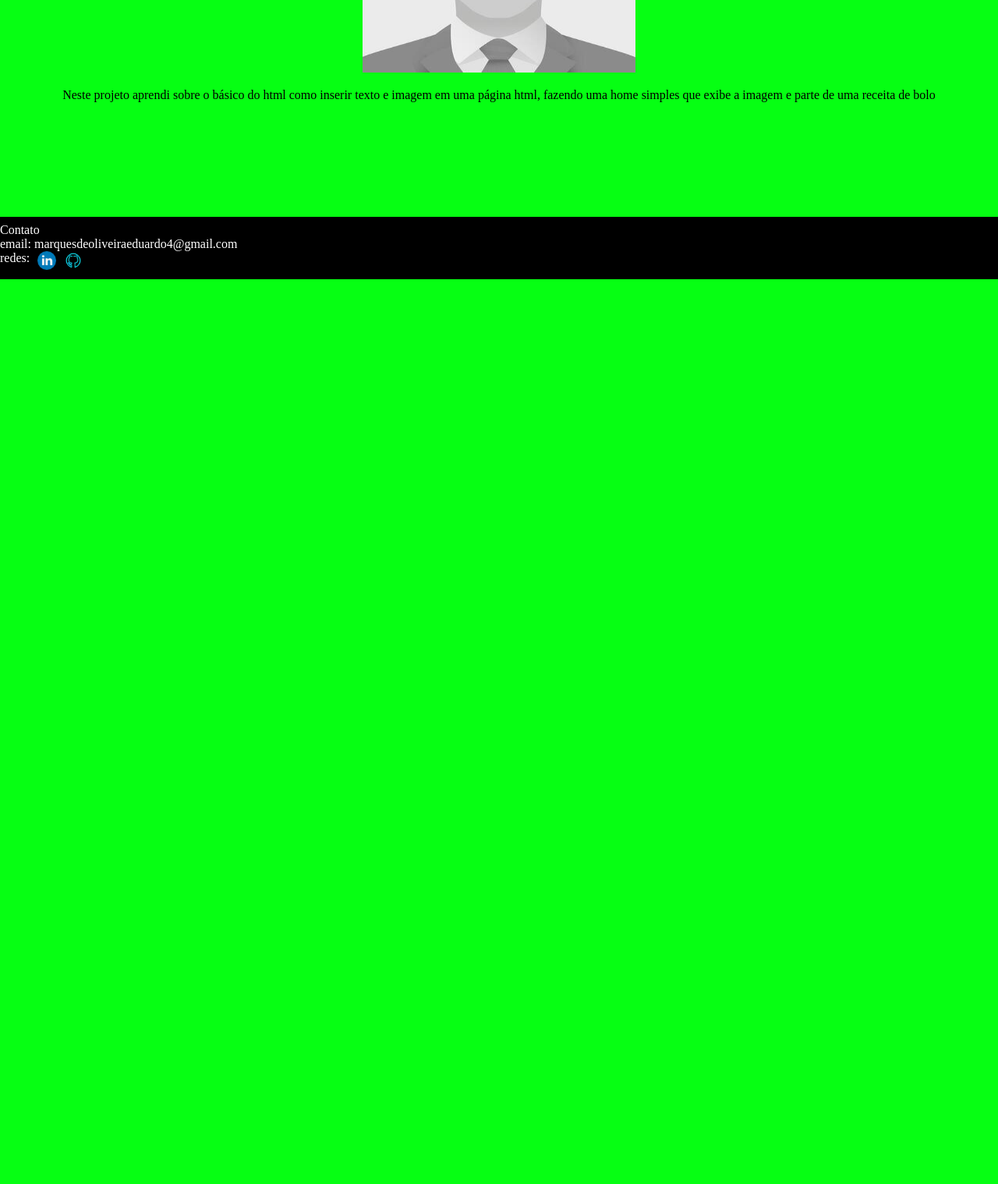
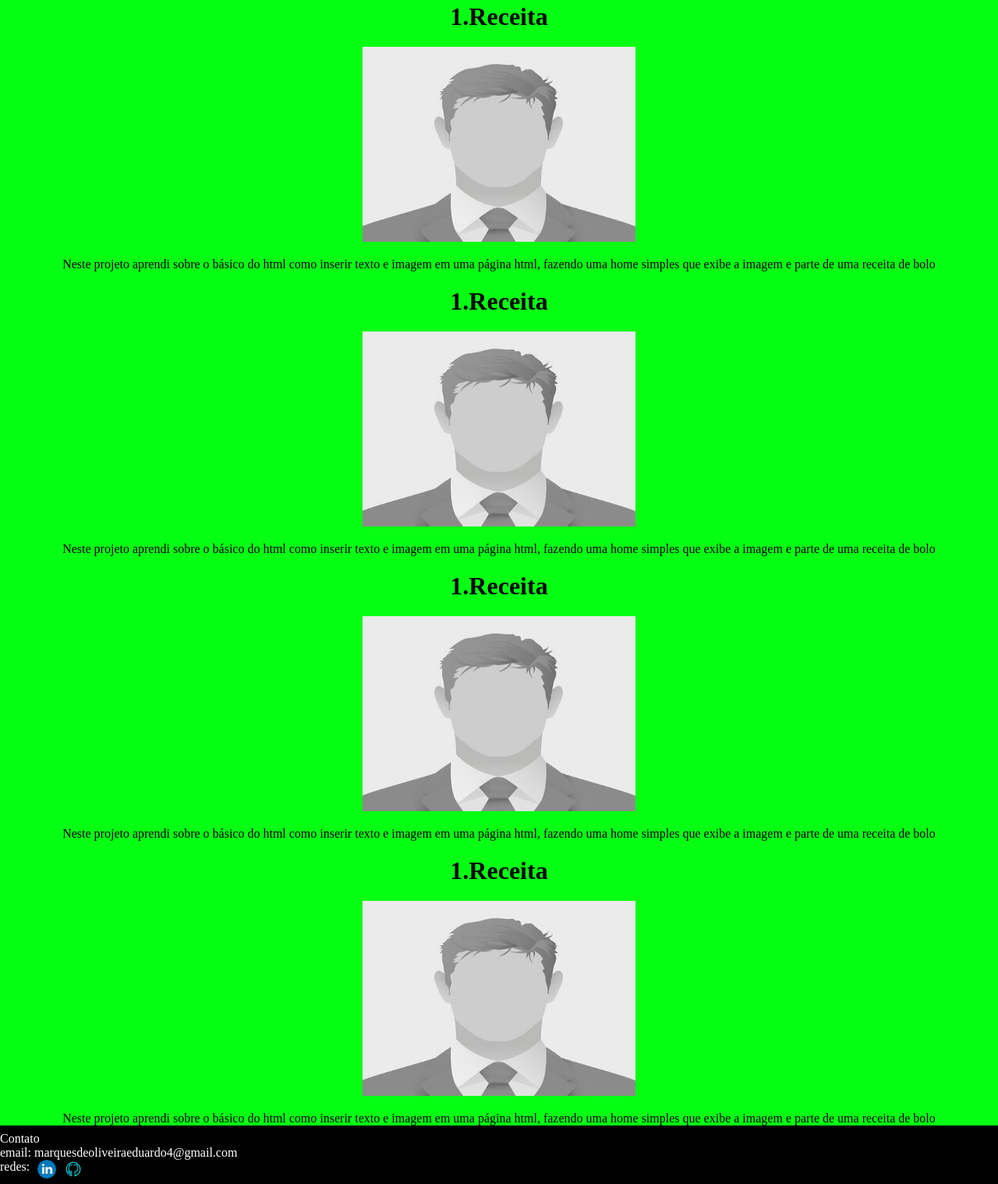
Before and after one commit to EduardoMarques06/P2_pssi, a plain HTML site: page projetos.html in a window 1280 px wide. Shown: the part 442-1960 px from the top of the page at 78% size. Before the commit the page ends 800 px from the top, so only its background shows below. Drawn offline with Linux system fonts and the light colour scheme.

Commit message:
teste da rolagem da tela na pagina de  projetos

```diff
--- a/css/projetos.css
+++ b/css/projetos.css
@@ -21,7 +21,7 @@ header {
 }
 
 main {
-    height: 80vh;
+
     width: 100vw;
     gap: 20px;
     display: flex;
--- a/css/sobremim.css
+++ b/css/sobremim.css
@@ -30,6 +30,12 @@ main {
 
 }
 
+.minha_foto{
+    border-radius: 50%;
+    height: 200px;
+    width:200px;
+}
+
 footer {
     height: 10vh;
     display: flex;
--- a/projetos.html
+++ b/projetos.html
@@ -21,6 +21,26 @@
          <img class="img_receita" src="img/placeholder img.jpg">
          <a>Neste projeto aprendi sobre o básico do html como inserir texto e imagem
 em uma página html, fazendo uma home simples que exibe a imagem e parte de uma receita de bolo  </a>
+
+ <h1>1.Receita</h1>
+         <img class="img_receita" src="img/placeholder img.jpg">
+         <a>Neste projeto aprendi sobre o básico do html como inserir texto e imagem
+em uma página html, fazendo uma home simples que exibe a imagem e parte de uma receita de bolo  </a>
+
+ <h1>1.Receita</h1>
+         <img class="img_receita" src="img/placeholder img.jpg">
+         <a>Neste projeto aprendi sobre o básico do html como inserir texto e imagem
+em uma página html, fazendo uma home simples que exibe a imagem e parte de uma receita de bolo  </a>
+
+ <h1>1.Receita</h1>
+         <img class="img_receita" src="img/placeholder img.jpg">
+         <a>Neste projeto aprendi sobre o básico do html como inserir texto e imagem
+em uma página html, fazendo uma home simples que exibe a imagem e parte de uma receita de bolo  </a>
+
+ <h1>1.Receita</h1>
+         <img class="img_receita" src="img/placeholder img.jpg">
+         <a>Neste projeto aprendi sobre o básico do html como inserir texto e imagem
+em uma página html, fazendo uma home simples que exibe a imagem e parte de uma receita de bolo  </a>
     </main>
 
     <footer>
```
Also changed, not shown: sobre_mim.html (+7 -1 lines).
